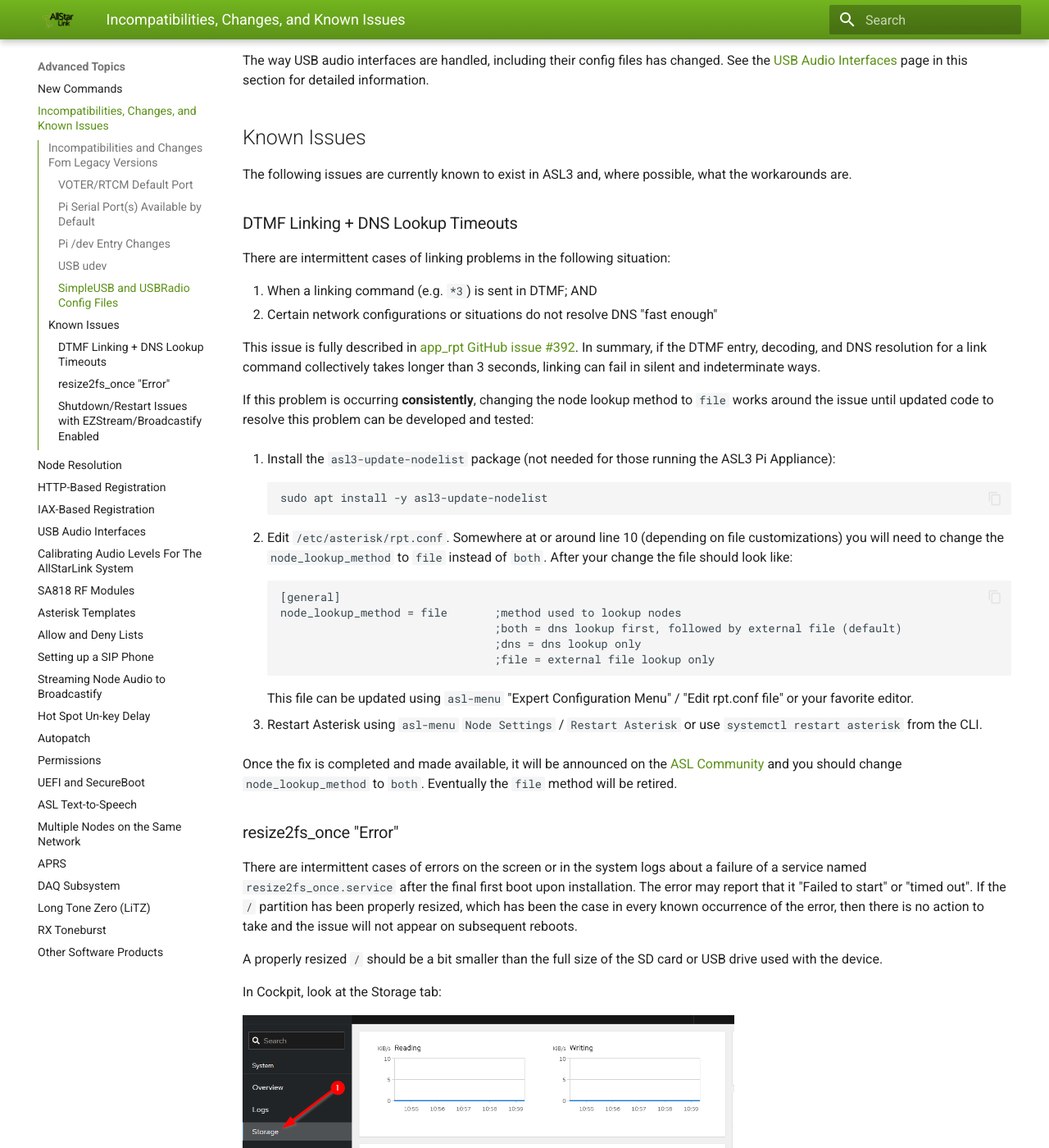
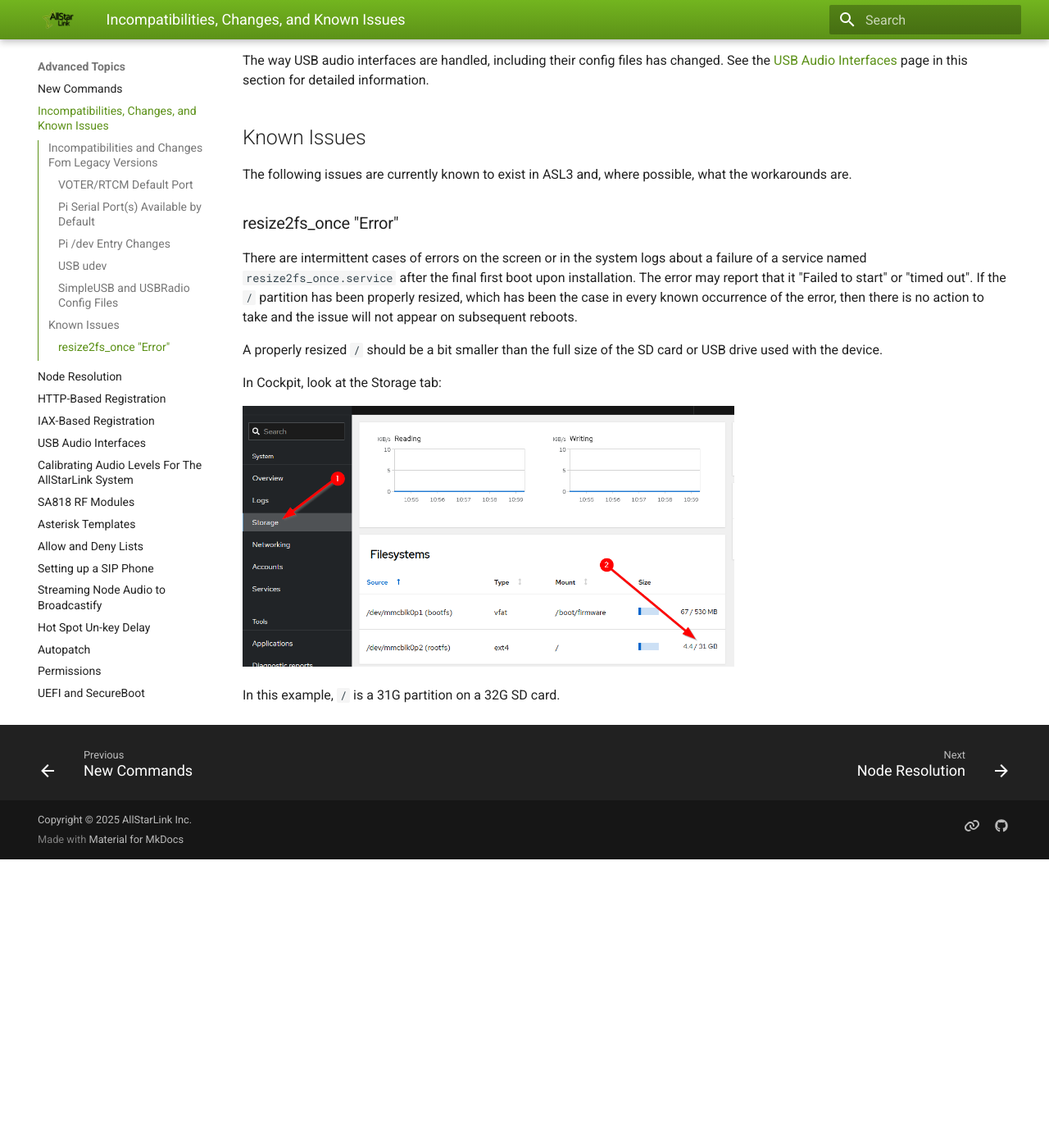
Before and after one commit to AllStarLink/ASL3-Manual, an MkDocs documentation site: the page built from docs/adv-topics/incompatibles.md, in a window 1280 px wide and 1400 px high, scrolled down 1486 px. Shown: the whole window at 82% size. Built offline with MkDocs 1.6.1 and Material for MkDocs 9.7.7, drawn with Linux system fonts in a browser that asks for light colours; after the commit the page ends 2534 px from its top, so only the background shows below that; some of the changed text lies outside the part shown.

Commit message:
adv-topics/incompatibles.md: Remove two known issues that have been resolved awhile ago.

````diff
--- a/docs/adv-topics/incompatibles.md
+++ b/docs/adv-topics/incompatibles.md
@@ -49,40 +49,6 @@
 ## Known Issues
 The following issues are currently known to exist in ASL3 and, where possible, what the workarounds are.
 
-### DTMF Linking + DNS Lookup Timeouts
-There are intermittent cases of linking problems in the following situation:
-
-1. When a linking command (e.g. `*3`) is sent in DTMF; AND
-2. Certain network configurations or situations do not resolve DNS "fast enough"
-
-This issue is fully described in [app_rpt GitHub issue #392](https://github.com/AllStarLink/app_rpt/issues/392). In summary, if the DTMF entry, decoding, and DNS resolution for a link command collectively takes longer than 3 seconds, linking can fail in silent and indeterminate ways.
-
-If this problem is occurring **consistently**, changing the node lookup method to `file` works around the issue until updated code to resolve this problem can be developed and tested:
-
-1. Install the `asl3-update-nodelist` package (not needed for those running the ASL3 Pi Appliance):
-
-    ```
-    sudo apt install -y asl3-update-nodelist
-    ```
-
-2. Edit `/etc/asterisk/rpt.conf`. Somewhere at or around line 10 (depending on file customizations) you will need to change the `node_lookup_method` to `file`
-instead of `both`. After your change the file should look like:
-
-    ```
-    [general]
-    node_lookup_method = file       ;method used to lookup nodes
-                                    ;both = dns lookup first, followed by external file (default)
-                                    ;dns = dns lookup only
-                                    ;file = external file lookup only
-
-    ```
-
-    This file can be updated using `asl-menu` "Expert Configuration Menu" / "Edit rpt.conf file" or your favorite editor.
-
-3. Restart Asterisk using `asl-menu` `Node Settings` / `Restart Asterisk` or use `systemctl restart asterisk` from the CLI.
-
-Once the fix is completed and made available, it will be announced on the [ASL Community](https://community.allstarlink.org) and you should change `node_lookup_method` to `both`. Eventually the `file` method will be retired.
-
 ### resize2fs_once "Error"
 There are intermittent cases of errors on the screen or in  the system logs about a failure of a service named `resize2fs_once.service` after the final first boot upon installation. The error may report that it "Failed to start" or "timed out". If the `/` partition has been properly resized, which has been the case in every known
 occurrence of the error, then there is no action to take and the issue will not appear on subsequent reboots.
@@ -94,17 +60,3 @@
 ![Known issue resize2fs](../user-guide/img/known_issue_resize2fs.png){width="600"}
 
 In this example, `/` is a 31G partition on a 32G SD card.
-
-### Shutdown/Restart Issues with EZStream/Broadcastify Enabled
-With the configuration for [Broadcastify](../adv-topics/broadcastify.md) enabled, shutting down or restarting Asterisk is not quick or always reliable. When issuing `systemctl stop` or `systemctl restart` for the `asterisk.service` unit it will take upwards of 90 seconds to properly terminate and exit/respawn.
-
-Make sure any `lame` and `ezstream` processed are killed and not orphaned.
-
-```
-# ps auxww | grep asterisk
-asterisk 1443572  0.0  0.0   2416  1024 ?        S    10:13   0:00 /bin/sh -c /usr/bin/lame --preset cbr 16 -r -m m -s 8 --bitwidth 16 - - | /usr/bin/ezstream -qvc /etc/ezstream.xml
-asterisk 1443573  0.1  0.1  11920  5120 ?        S    10:13   0:00 /usr/bin/lame --preset cbr 16 -r -m m -s 8 --bitwidth 16 - -
-asterisk 1443574  0.0  0.2  55232 10240 ?        S    10:13   0:00 /usr/bin/ezstream -qvc /etc/ezstream.xml
-```
-
-If Asterisk is shutdown, the processes above must be stopped with a `kill -9 PID` command.
````
